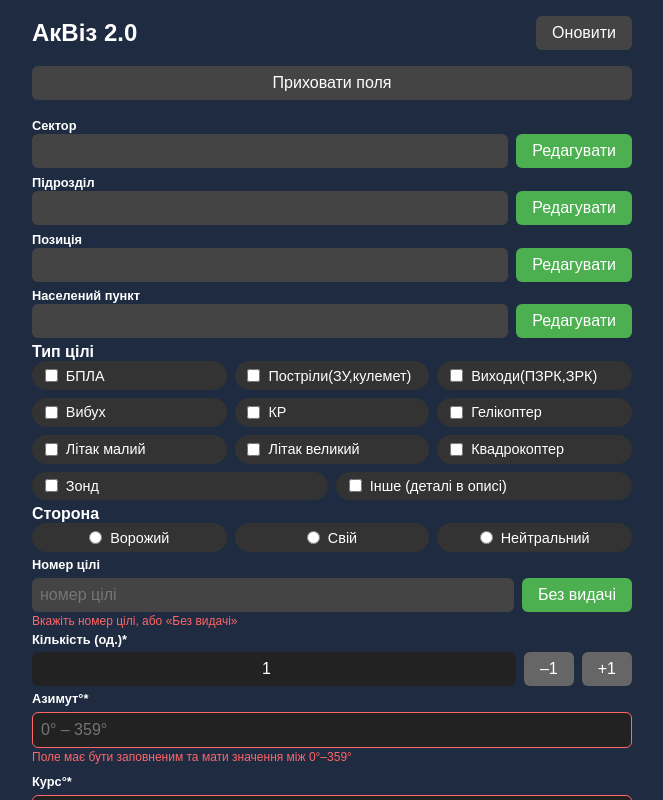
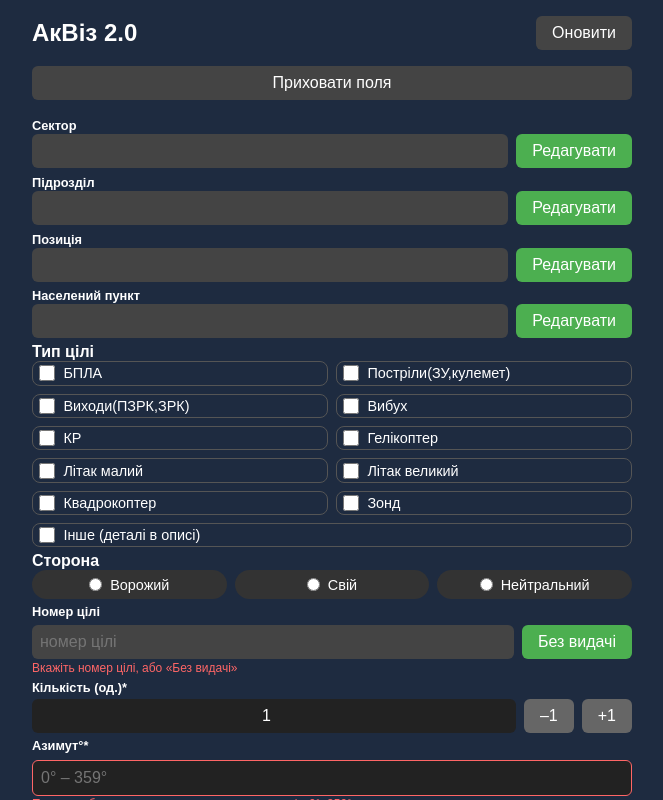
Before and after one commit to lolittajdm-alt/akviz0.2, a Next.js app: page / in a window 1280 px wide. Shown: the whole page, without its empty margins (308-971 px from the left). Built offline with nearby package versions, Linux system fonts and the light colour scheme.

Commit message:
Update index.js

```diff
--- a/pages/index.js
+++ b/pages/index.js
@@ -526,23 +526,32 @@ useEffect(() => {
       <label
         key={goal}
         style={{
-          flex: "1 1 calc(33.33% - 0.5rem)",
+          flex: "1 1 calc(50% - 0.5rem)",
           display: "flex",
           alignItems: "center",
-          backgroundColor: form.selectedGoals.includes(goal) ? "#2e75ff" : "#333",
-          color: "#fff",
-          padding: "0.4rem 0.8rem",
-          borderRadius: "16px",
+          padding: "0.2rem 0.4rem",
+          borderRadius: "8px",
           fontSize: "0.9rem",
           cursor: "pointer",
           userSelect: "none",
+          border: form.selectedGoals.includes(goal)
+            ? "2px solid #2e75ff"
+            : "1px solid #555",
+          background: "transparent",
+          color: "#fff",
         }}
       >
         <input
           type="checkbox"
           checked={form.selectedGoals.includes(goal)}
           onChange={() => toggleGoal(goal)}
-          style={{ marginRight: "0.5rem" }}
+          style={{
+            marginRight: "0.5rem",
+            width: "1rem",
+            height: "1rem",
+            borderRadius: "50%",
+            accentColor: "#2e75ff",
+          }}
         />
         {goal}
       </label>
```
